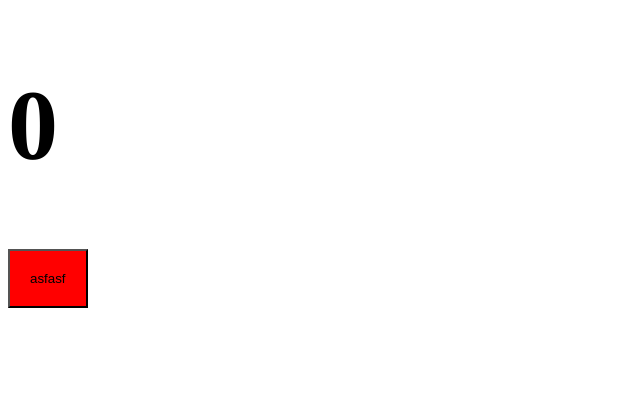
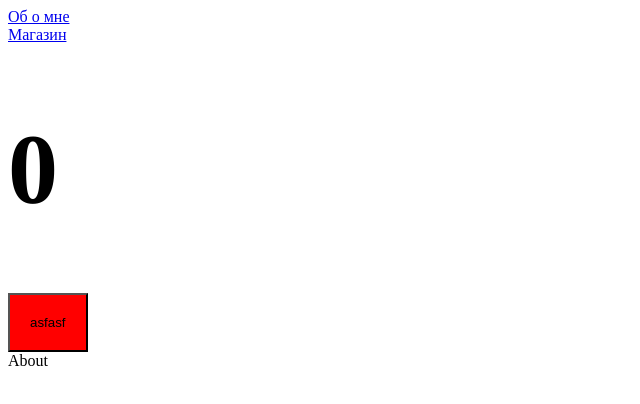
Before and after one commit to Zamchik/Web-portfolio, a React app: page /about in a window 1280 px wide. Shown: the top 404 px of the page, without its empty margins (0-640 px from the left). Built offline with nearby package versions, Linux system fonts and the light colour scheme.

Commit message:
Adding routing

```diff
--- a/package.json
+++ b/package.json
@@ -32,6 +32,7 @@
   },
   "dependencies": {
     "react": "^19.1.1",
-    "react-dom": "^19.1.1"
+    "react-dom": "^19.1.1",
+    "react-router-dom": "^7.9.3"
   }
 }
--- a/src/components/App.tsx
+++ b/src/components/App.tsx
@@ -1,5 +1,6 @@
 import React, {useState} from 'react';
 import classes from './App.module.scss';
+import {Link, Outlet} from "react-router-dom";
 
 export const App = () => {
     const [count,setCount] = useState<number>(0)
@@ -9,10 +10,14 @@ export const App = () => {
 
     return (
         <div>
+            <Link to={'/about'}>Об о мне</Link>
+            <br/>
+            <Link to={'/shop'}>Магазин</Link>
             <h1 className={classes.value}>{count}</h1>
             <button className={classes.button} onClick={increment}><span>
                 asfasf
             </span></button>
+            <Outlet />
         </div>
     );
 };
--- a/src/index.tsx
+++ b/src/index.tsx
@@ -1,5 +1,9 @@
 import {createRoot} from "react-dom/client";
 import {App} from "./components/App";
+import {createBrowserRouter, RouterProvider} from "react-router-dom";
+import Shop from "./pages/shop/Shop";
+import About from "./pages/about/About";
+import {Suspense} from "react";
 
 const root = document.getElementById('root')
 
@@ -8,4 +12,21 @@ if (!root) {
 }
 const container = createRoot(root)
 
-container.render(<App />)
+const router = createBrowserRouter([
+    {
+        path: "/",
+        element: <App />,
+        children: [
+            {
+                path: '/about',
+                element:<Suspense fallback={'Loading...'}><About /></Suspense>
+            },
+            {
+                path: '/shop',
+                element: <Suspense fallback={'Loading...'}><Shop /></Suspense>
+            }
+        ]
+    },
+]);
+
+container.render(<RouterProvider router={router} />)
--- /dev/null
+++ b/src/pages/about/About.lazy.tsx
@@ -0,0 +1,3 @@
+import {lazy} from "react";
+
+export const LazyAbout = lazy(() => import('./About'))
--- /dev/null
+++ b/src/pages/about/About.tsx
@@ -0,0 +1,11 @@
+import React from 'react';
+
+const About = () => {
+    return (
+        <div>
+            About
+        </div>
+    );
+};
+
+export default About;
--- /dev/null
+++ b/src/pages/shop/Shop.lazy.tsx
@@ -0,0 +1,3 @@
+import {lazy} from "react";
+
+export const LazyShop = lazy(() => import('./Shop'))
--- /dev/null
+++ b/src/pages/shop/Shop.tsx
@@ -0,0 +1,11 @@
+import React from 'react';
+
+const Shop = () => {
+    return (
+        <div>
+            Shop
+        </div>
+    );
+};
+
+export default Shop;
--- a/webpack.config.ts
+++ b/webpack.config.ts
@@ -1,7 +1,8 @@
 import webpack from 'webpack';
 import { buildWebpack } from './config/build/buildWebpack';
 import path from 'path';
-import { BuildMode, BuildPaths } from './config/build/types/types';
+import {BuildMode, BuildPaths} from './config/build/types/types';
+
 
 interface EnvVariables {
     mode: BuildMode;
```
Also changed, not shown: 2 other files (tests, documents, lock files or other folders).
